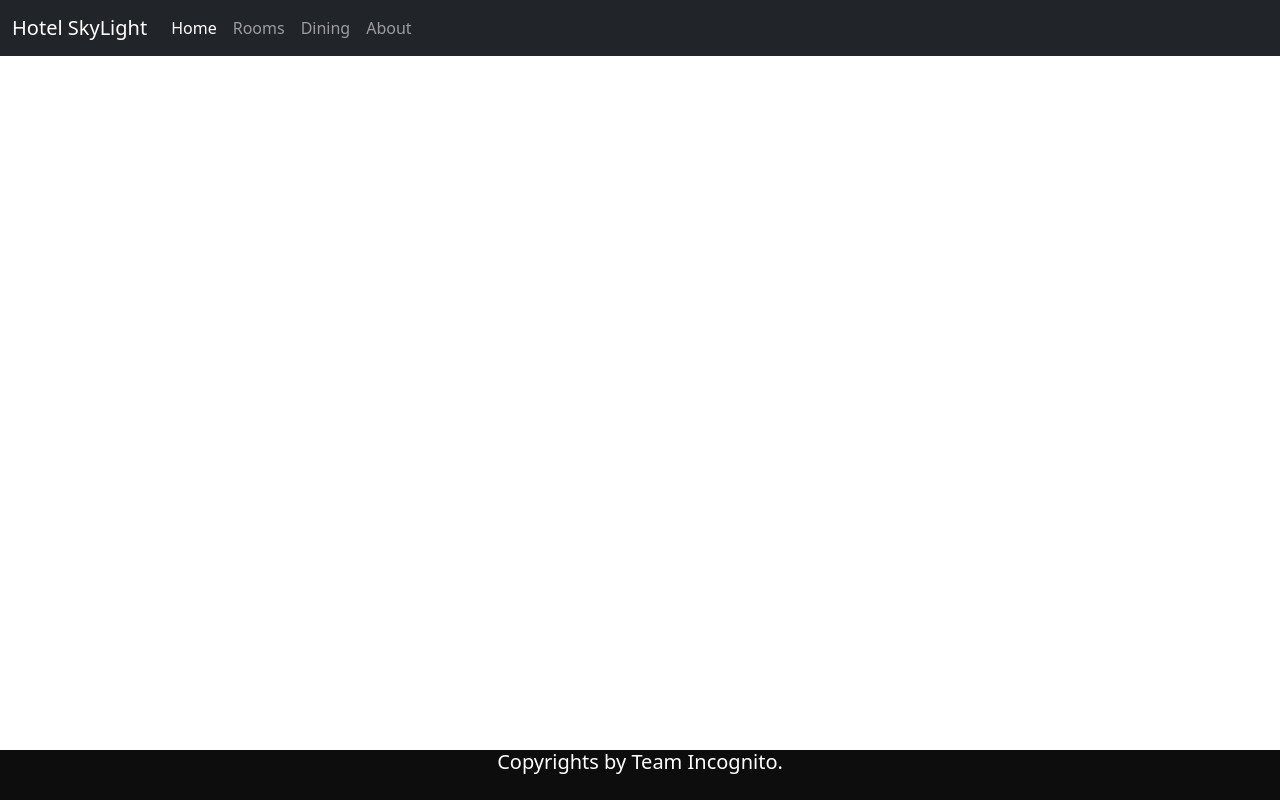
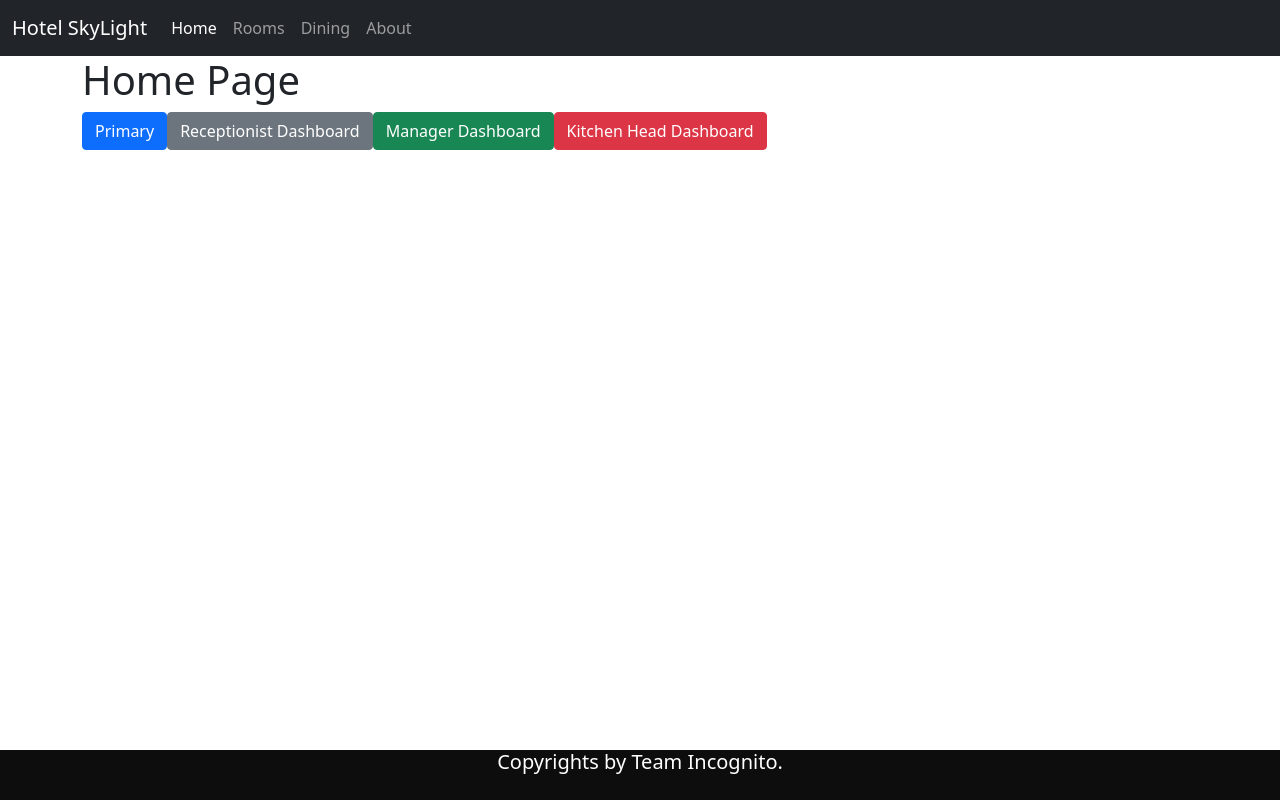
Before and after one commit to JeewHiddala/SPM_hotel_management_web_application-Hotel_Skyline, a React (Create React App) app in the folder frontend/: page / in a window 1280 px wide. Built offline with nearby package versions, Linux system fonts and the light colour scheme.

Commit message:
basic home page created for development uses. AB#40. AB#41

```diff
--- a/frontend/src/App.js
+++ b/frontend/src/App.js
@@ -3,6 +3,7 @@ import React from 'react';
 import { BrowserRouter as Router, Route, Switch} from 'react-router-dom';    //make routes
 import NavBar from './components/navBar/navBar';
 import Footer from './components/footer/footer';
+import Home from './components/home/home';
 
 function App() {
   return (
@@ -11,7 +12,7 @@ function App() {
                 <NavBar/>
                     <section>
                         <Switch>
-
+                        <Route path="/" component={Home} exact />
 
                         </Switch>
                     </section>
--- /dev/null
+++ b/frontend/src/components/home/home.js
@@ -0,0 +1,23 @@
+import React, { Component} from 'react';
+//import axios from 'axios';
+
+class Home extends Component {
+  constructor(props) {
+    super(props);
+
+  }
+
+  render() {
+    return (
+      <div className="container">
+        <h1>Home Page</h1>
+            <a href="/profile"><button type="button" className="btn btn-primary">Primary</button></a>
+            <a href="/receptionistDashboard"><button type="button" className="btn btn-secondary">Receptionist Dashboard</button></a>
+            <a href="/managerDashboard"><button type="button" className="btn btn-success">Manager Dashboard</button></a>
+            <a href="/kitchenHeadDashboard"><button type="button" className="btn btn-danger">Kitchen Head Dashboard</button></a>
+      </div>
+    )
+  }
+}
+
+export default Home;
```
